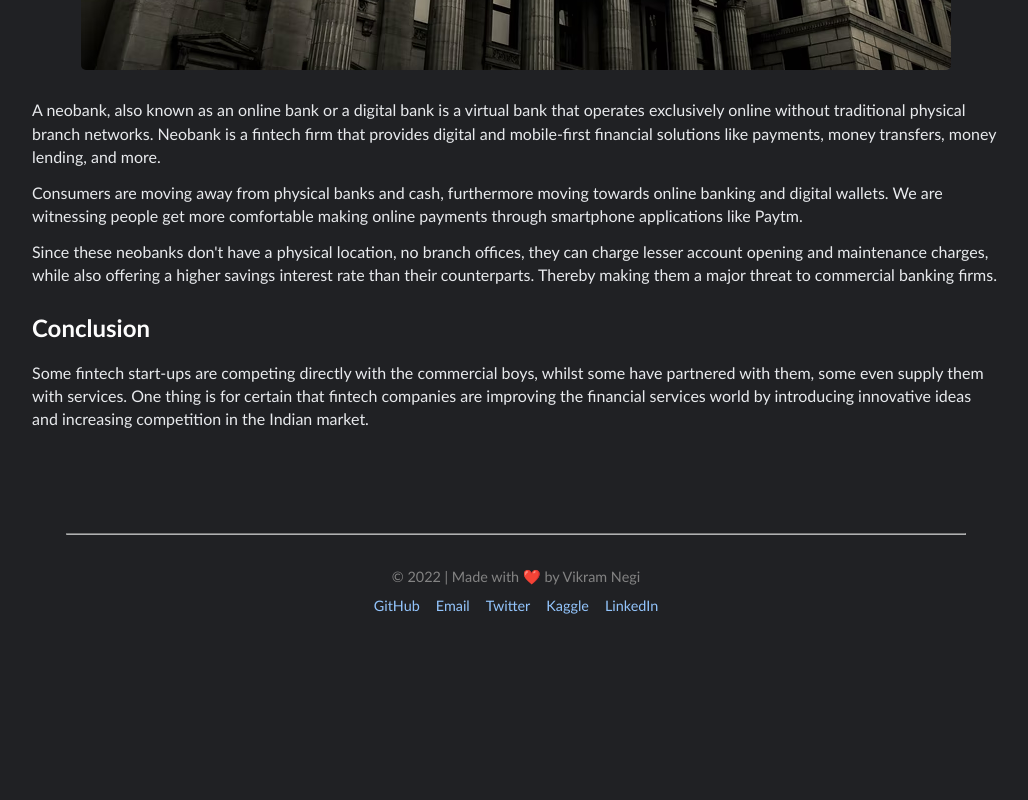
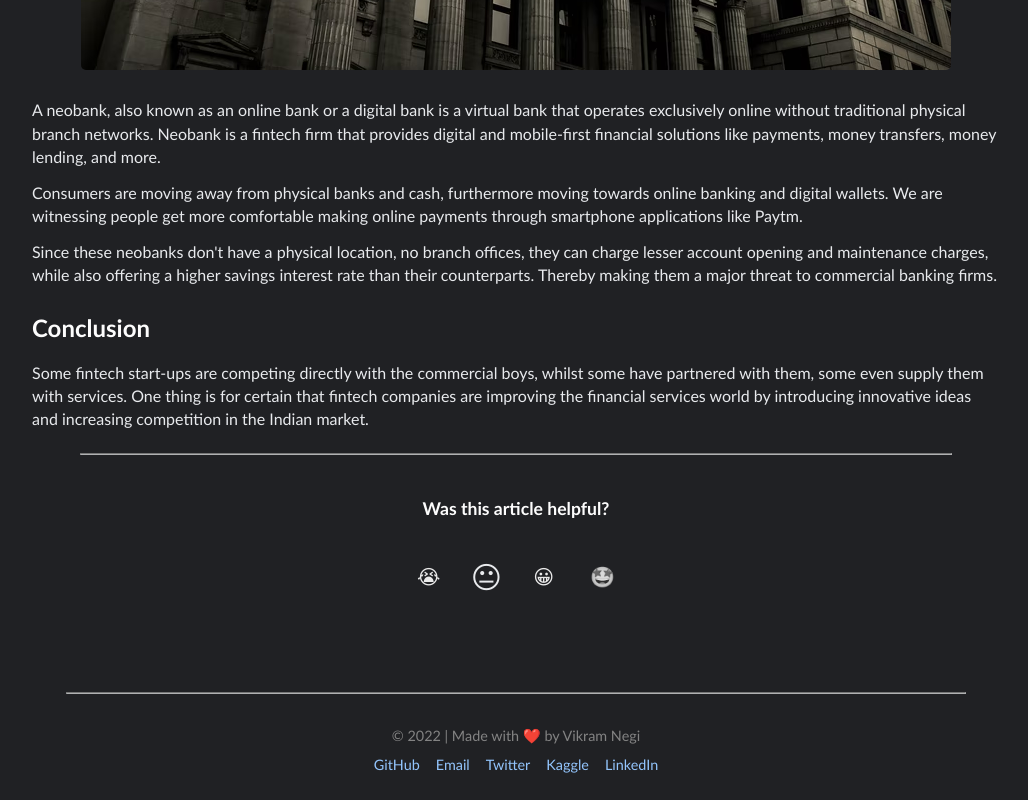
Before and after one commit to lostvikx/website-nextjs, a Next.js app: page /blog/fintech-info in a window 1280 px wide. Shown: the part 2291-3091 px from the top of the page, without its empty margins (124-1152 px from the left). Before the commit the page ends 2932 px from the top, so only its background shows below. Built offline with nearby package versions, Linux system fonts and the light colour scheme.

Commit message:
feedback-reactions init

```diff
--- a/pages/blog/[slug].js
+++ b/pages/blog/[slug].js
@@ -5,8 +5,21 @@ import Layout from "../../components/Layout";
 import Link from "next/link";
 import Image from "next/image";
 import { calcReadingTime, createMarked } from "../../utils/helper";
+import { useState } from "react";
 
 export default function BlogPost({ metaData, slug, content}) {
+
+  const [reaction, setReaction] = useState(1);
+
+  const Reactions = () => {
+    const faces = ["😭", "😐", "😀", "🤩"];
+    return faces.map((face, i) => {
+
+      return (reaction == i)
+        ? <div key={i} className="face face-selected">{face}</div>
+        : <div key={i} className="face">{face}</div>
+    });
+  }
 
   return (
     <Layout title={`${metaData.title} | Vikram Negi`} blog = { true }>
@@ -37,7 +50,13 @@ export default function BlogPost({ metaData, slug, content}) {
       >
       </div>
 
+      <hr />
+
       <div>
+        <h5 className="reaction-header">Was this article helpful?</h5>
+        <div className="reactions">
+          <Reactions />
+        </div>
       </div>
     </Layout>
   );
--- a/styles/article.css
+++ b/styles/article.css
@@ -129,3 +129,37 @@ blockquote {
   font-style: italic;
   /* text-align: left !important; */
 }
+
+.reaction-header {
+  padding: 0.5em 0 0.25em;
+  font-size: 1.1rem;
+  text-align: center;
+  color: var(--header-color);
+}
+
+.reactions {
+  display: flex;
+  justify-content: center;
+  align-items: center;
+  gap: 1rem;
+  margin: 2rem 0 0;
+}
+
+.face {
+  font-size: 1.25rem;
+  filter: grayscale(1);
+  padding: 0.25em 0.5em;
+  /* border: 1px solid var(--grey);
+  border-radius: 50%; */
+}
+
+.face:hover {
+  cursor: pointer;
+  transform: scale(1.5);
+  filter: grayscale(0);
+}
+
+.face-selected {
+  transform: scale(1.5);
+  filter: grayscale(0);
+}
```
